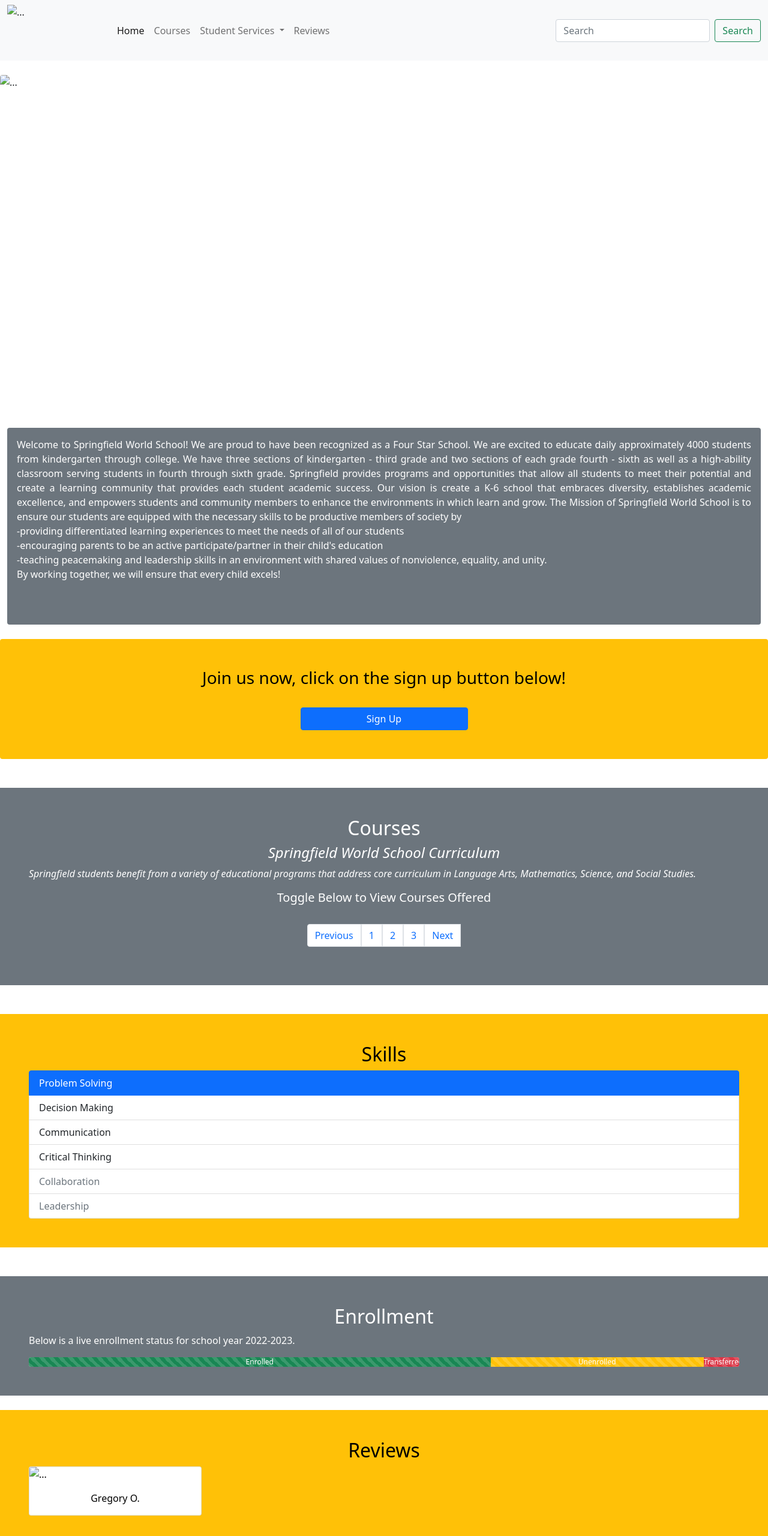
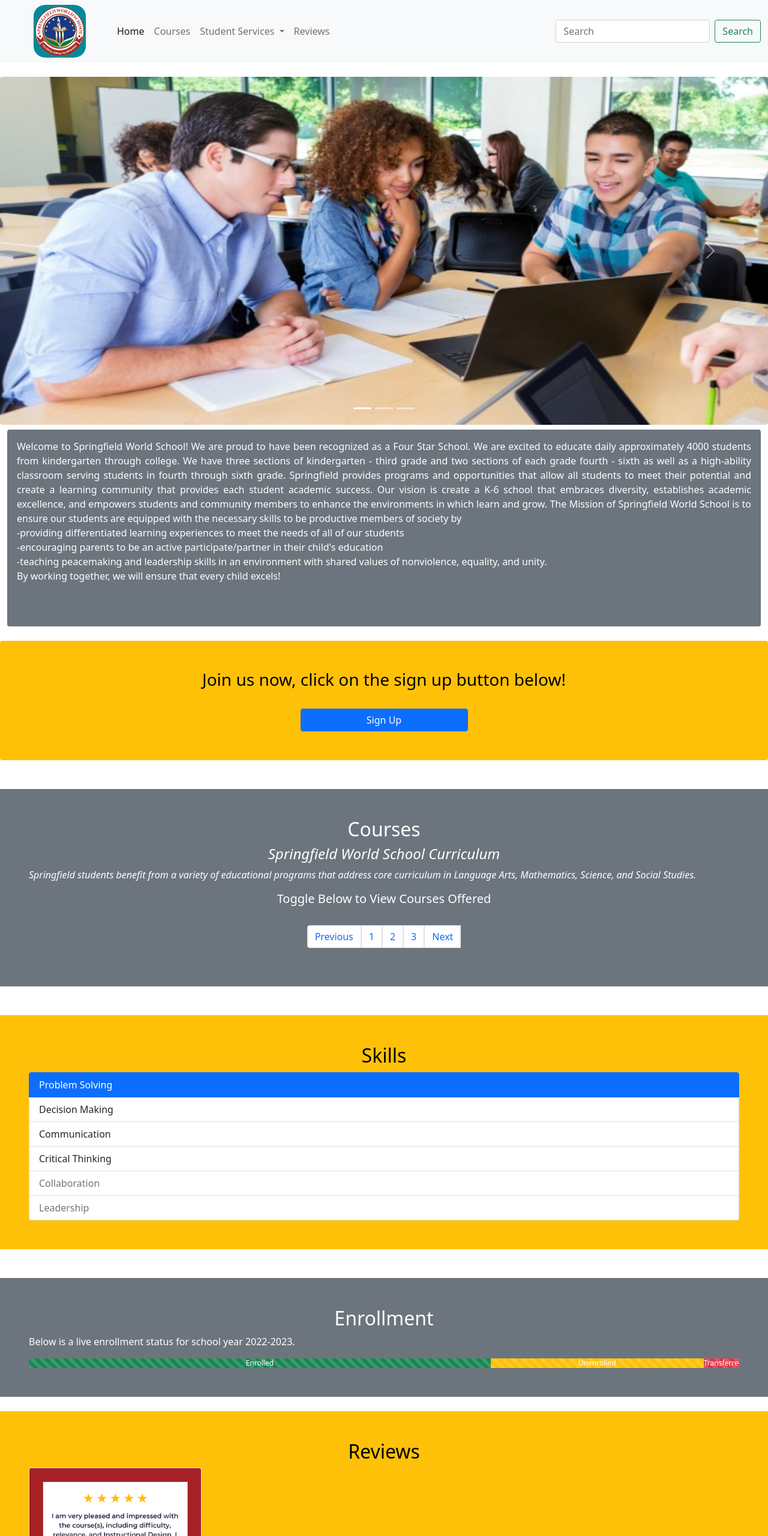
Before and after one commit to cefgilig/schoolwebsitebootstrap, a plain HTML site: page index.html in a window 1280 px wide. Shown: the top 2560 px of the page at 60% size. Drawn offline with nearby package versions, Linux system fonts and the light colour scheme.

Commit message:
Update index.html

```diff
--- a/index.html
+++ b/index.html
@@ -12,7 +12,7 @@
 <body>
     <nav class="navbar navbar-expand-lg navbar-light bg-light">
         <div class="container-fluid">
-          <img src="logo.jpeg" class="img-fluid" alt="..." width="175px" height="85px">
+          <img src="images/logo.jpeg" class="img-fluid" alt="..." width="175px" height="85px">
           <button class="navbar-toggler" type="button" data-bs-toggle="collapse" data-bs-target="#navbarSupportedContent" aria-controls="navbarSupportedContent" aria-expanded="false" aria-label="Toggle navigation">
             <span class="navbar-toggler-icon"></span>
           </button>
@@ -55,13 +55,13 @@
         </div>
         <div class="carousel-inner">
           <div class="carousel-item active">
-            <img src="activity.jpg" class="rounded mx-auto d-block" alt="..." width="100%" height="580px">
+            <img src="images/activity.jpg" class="rounded mx-auto d-block" alt="..." width="100%" height="580px">
           </div>
           <div class="carousel-item">
-            <img src="activity2.jpeg" class="rounded mx-auto d-block" alt="..." width="100%" height="580px">
+            <img src="images/activity2.jpeg" class="rounded mx-auto d-block" alt="..." width="100%" height="580px">
           </div>
           <div class="carousel-item">
-            <img src="activity3.jpeg" class="rounded mx-auto d-block" alt="..." width="100%" height="580px">
+            <img src="images/activity3.jpeg" class="rounded mx-auto d-block" alt="..." width="100%" height="580px">
           </div>
         </div>
         <button class="carousel-control-prev" type="button" data-bs-target="#carouselExampleIndicators" data-bs-slide="prev">
@@ -149,7 +149,7 @@
 <div class="container-fluid mt-4 p-5 bg-warning text-black" id="reviews">
     <h2 align="center">Reviews</h2>
     <div class="card" style="width: 18rem;">
-        <img src="rev1.jpeg" class="card-img-top" alt="...">
+        <img src="images/rev1.jpeg" class="card-img-top" alt="...">
         <div class="card-body">
           <p class="card-text text-center">Gregory O.</p>
         </div>
```
